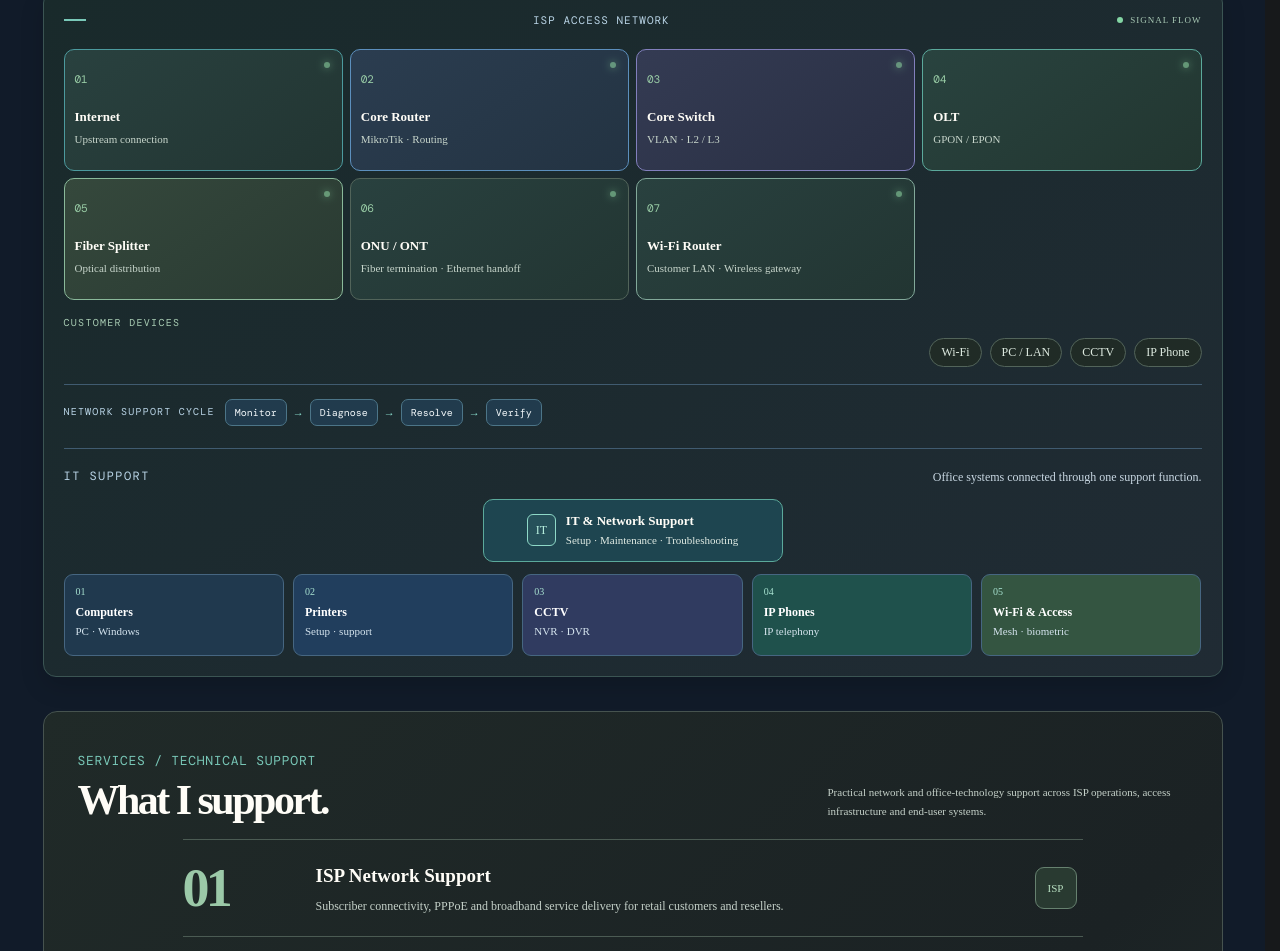
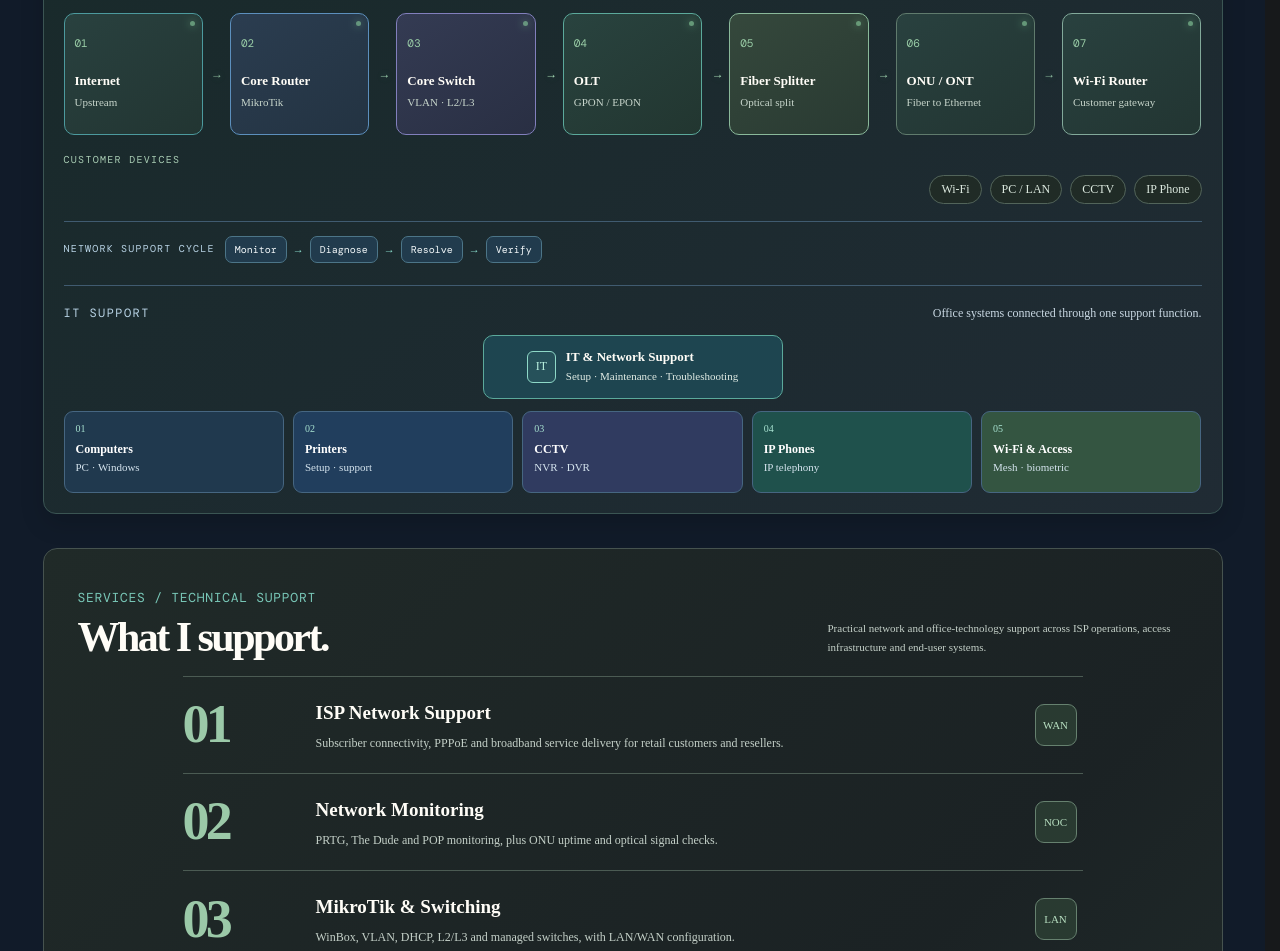
Before and after one commit to farhanahmedturjoy/farhanahmedportfolio, a plain HTML site: page index.html in a window 1280 px wide. Shown: the part 3355-4306 px from the top of the page. Drawn offline with nearby package versions, Linux system fonts and the light colour scheme; a web font is replaced by a local one.

Commit message:
Make topology connections clear and compact project cards

```diff
--- a/index.html
+++ b/index.html
@@ -2286,6 +2286,65 @@ html body .project-card-illustrated .tag{font-size:10px!important;padding:4px 7p
 }
 @media(prefers-reduced-motion:reduce){html body .project-visual svg .visual-flow{animation:none!important}}
 </style>
+
+<style id="compact-connected-topology-projects-20261119">
+/* Compact, visibly connected access-network flow. */
+html body .topology-flow-redesigned{
+  display:flex!important;align-items:center!important;justify-content:space-between!important;
+  flex-wrap:nowrap!important;gap:5px!important;padding:4px 0!important;
+}
+html body .topology-flow-redesigned .node{
+  flex:1 1 0!important;min-width:0!important;width:auto!important;min-height:84px!important;
+  padding:10px 8px!important;border-radius:9px!important;
+  background:linear-gradient(145deg,#293a33,#202b27)!important;
+  border:1px solid #607b6d!important;box-shadow:0 5px 14px #0002!important;
+}
+html body .topology-flow-redesigned .node b{font-size:9px!important;margin:0 0 6px!important}
+html body .topology-flow-redesigned .node strong{font-size:clamp(10px,.95vw,12px)!important;line-height:1.2!important}
+html body .topology-flow-redesigned .node small{font-size:9px!important;line-height:1.3!important;margin-top:4px!important}
+html body .topology-flow-redesigned>i{
+  display:grid!important;place-items:center!important;flex:0 0 13px!important;
+  width:13px!important;height:auto!important;border:0!important;border-radius:0!important;
+  background:none!important;color:#a8dfb8!important;font:700 15px/1 "DM Mono",monospace!important;
+  text-shadow:0 0 8px #86c99a88!important;animation:topologyArrow 1.8s ease-in-out infinite!important;
+}
+html body .topology-flow-redesigned>i:nth-of-type(2){animation-delay:.15s!important}
+html body .topology-flow-redesigned>i:nth-of-type(3){animation-delay:.3s!important}
+html body .topology-flow-redesigned>i:nth-of-type(4){animation-delay:.45s!important}
+html body .topology-flow-redesigned>i:nth-of-type(5){animation-delay:.6s!important}
+html body .topology-flow-redesigned>i:nth-of-type(6){animation-delay:.75s!important}
+html body .topology-flow-redesigned .node:after{width:5px!important;height:5px!important;right:7px!important;top:7px!important}
+html body .project-card-illustrated{padding:12px!important;border-radius:12px!important}
+html body .project-card-main{grid-template-columns:minmax(0,1fr) 88px!important;gap:8px!important;margin:8px 0!important}
+html body .project-card-illustrated h3{font-size:15px!important;line-height:1.2!important;margin-bottom:5px!important}
+html body .project-card-illustrated p{font-size:11px!important;line-height:1.45!important}
+html body .project-visual{height:82px!important;padding:6px!important;border-radius:8px!important}
+html body .project-visual .visual-label{font-size:7px!important}
+html body .project-visual svg{height:56px!important}
+html body .project-card-illustrated .project-top{font-size:9px!important}
+html body .project-card-illustrated .project-mark{width:24px!important;height:24px!important}
+html body .project-card-illustrated .tags{gap:4px!important;padding-top:5px!important}
+html body .project-card-illustrated .tag{font-size:8px!important;padding:3px 5px!important}
+@media(max-width:1050px){
+ html body .topology-flow-redesigned{flex-wrap:wrap!important;justify-content:center!important;gap:7px!important}
+ html body .topology-flow-redesigned .node{flex:1 1 calc(25% - 18px)!important;min-width:105px!important}
+ html body .topology-flow-redesigned>i{flex:0 0 12px!important}
+}
+@media(max-width:650px){
+ html body .topology-flow-redesigned{display:flex!important;flex-direction:column!important;align-items:stretch!important;gap:4px!important}
+ html body .topology-flow-redesigned .node{width:100%!important;min-height:58px!important;flex:none!important;padding:8px 10px 8px 42px!important}
+ html body .topology-flow-redesigned .node b{position:absolute!important;left:10px!important;top:50%!important;transform:translateY(-50%)!important;margin:0!important}
+ html body .topology-flow-redesigned .node strong{font-size:12px!important}
+ html body .topology-flow-redesigned .node small{font-size:10px!important}
+ html body .topology-flow-redesigned>i{height:10px!important;transform:rotate(90deg)!important;animation:none!important}
+ html body .project-grid-illustrated{grid-template-columns:1fr!important}
+ html body .project-card-main{grid-template-columns:minmax(0,1fr) 82px!important}
+}
+@media(prefers-reduced-motion:reduce){
+ html body .topology-flow-redesigned>i{animation:none!important}
+}
+</style>
+
 </head>
 <body>
 <header><div class="wrap"><nav><a class="logo" href="#home">F<b>.</b>A</a><button class="menu-toggle" id="menuToggle" type="button" aria-label="Open navigation menu" aria-expanded="false" aria-controls="siteLinks"><span></span><span></span><span></span></button><div class="links" id="siteLinks"><a href="#profile">Profile</a><a href="#experience">Experience</a><a href="#projects">Projects</a><a href="#skills">Capabilities</a><a href="#education">Education</a><a href="#contact">Contact ↗</a></div><span class="navnote small">PORTFOLIO / 2026</span></nav></div></header>
@@ -2327,14 +2386,14 @@ html body .project-card-illustrated .tag{font-size:10px!important;padding:4px 7p
   <div class="sectionhead reveal"><span class="kicker">05 — Network flow</span><h2>ISP &amp; IT<br><em>infrastructure.</em></h2></div>
   <div class="topology-panel reveal">
     <div class="topology-label mono">ISP access network <span class="topology-live"><i></i> SIGNAL FLOW</span></div>
-    <div class="topology-flow topology-flow-redesigned">
-      <div class="node"><b>01</b><strong>Internet</strong><small>Upstream connection</small></div>
-      <div class="node"><b>02</b><strong>Core Router</strong><small>MikroTik · Routing</small></div>
-      <div class="node"><b>03</b><strong>Core Switch</strong><small>VLAN · L2 / L3</small></div>
-      <div class="node"><b>04</b><strong>OLT</strong><small>GPON / EPON</small></div>
-      <div class="node"><b>05</b><strong>Fiber Splitter</strong><small>Optical distribution</small></div>
-      <div class="node"><b>06</b><strong>ONU / ONT</strong><small>Fiber termination · Ethernet handoff</small></div>
-      <div class="node"><b>07</b><strong>Wi-Fi Router</strong><small>Customer LAN · Wireless gateway</small></div>
+    <div class="topology-flow topology-flow-redesigned" aria-label="Internet connects to core router, core switch, OLT, fiber splitter, ONU, and customer Wi-Fi router">
+      <div class="node"><b>01</b><strong>Internet</strong><small>Upstream</small></div><i aria-hidden="true">→</i>
+      <div class="node"><b>02</b><strong>Core Router</strong><small>MikroTik</small></div><i aria-hidden="true">→</i>
+      <div class="node"><b>03</b><strong>Core Switch</strong><small>VLAN · L2/L3</small></div><i aria-hidden="true">→</i>
+      <div class="node"><b>04</b><strong>OLT</strong><small>GPON / EPON</small></div><i aria-hidden="true">→</i>
+      <div class="node"><b>05</b><strong>Fiber Splitter</strong><small>Optical split</small></div><i aria-hidden="true">→</i>
+      <div class="node"><b>06</b><strong>ONU / ONT</strong><small>Fiber to Ethernet</small></div><i aria-hidden="true">→</i>
+      <div class="node"><b>07</b><strong>Wi-Fi Router</strong><small>Customer gateway</small></div>
     </div>
     <div class="topology-endpoints"><span class="endpoint-caption">CUSTOMER DEVICES</span><span>Wi-Fi</span><span>PC / LAN</span><span>CCTV</span><span>IP Phone</span></div>
     <div class="workflow"><span class="mono">Network support cycle</span><p><b>Monitor</b><em>→</em><b>Diagnose</b><em>→</em><b>Resolve</b><em>→</em><b>Verify</b></p></div>
@@ -2353,7 +2412,7 @@ html body .project-card-illustrated .tag{font-size:10px!important;padding:4px 7p
   <section class="portfolio-services reveal" aria-labelledby="portfolioServicesTitle">
     <div class="portfolio-services-head"><div><span class="kicker mono">Services / Technical support</span><h3 id="portfolioServicesTitle">What I support.</h3></div><p>Practical network and office-technology support across ISP operations, access infrastructure and end-user systems.</p></div>
     <div class="portfolio-service-list">
-      <article class="portfolio-service"><b class="portfolio-service-num">01</b><div><h4>ISP Network Support</h4><p>Subscriber connectivity, PPPoE and broadband service delivery for retail customers and resellers.</p></div><span class="portfolio-service-mark">ISP</span></article>
+      <article class="portfolio-service"><b class="portfolio-service-num">01</b><div><h4>ISP Network Support</h4><p>Subscriber connectivity, PPPoE and broadband service delivery for retail customers and resellers.</p></div><span class="portfolio-service-mark">WAN</span></article>
       <article class="portfolio-service"><b class="portfolio-service-num">02</b><div><h4>Network Monitoring</h4><p>PRTG, The Dude and POP monitoring, plus ONU uptime and optical signal checks.</p></div><span class="portfolio-service-mark">NOC</span></article>
       <article class="portfolio-service"><b class="portfolio-service-num">03</b><div><h4>MikroTik &amp; Switching</h4><p>WinBox, VLAN, DHCP, L2/L3 and managed switches, with LAN/WAN configuration.</p></div><span class="portfolio-service-mark">LAN</span></article>
       <article class="portfolio-service"><b class="portfolio-service-num">04</b><div><h4>Fiber &amp; OLT</h4><p>GPON/EPON, OLT/ONU, splitters and fiber uplinks for access-network reliability.</p></div><span class="portfolio-service-mark">FIBER</span></article>
```
